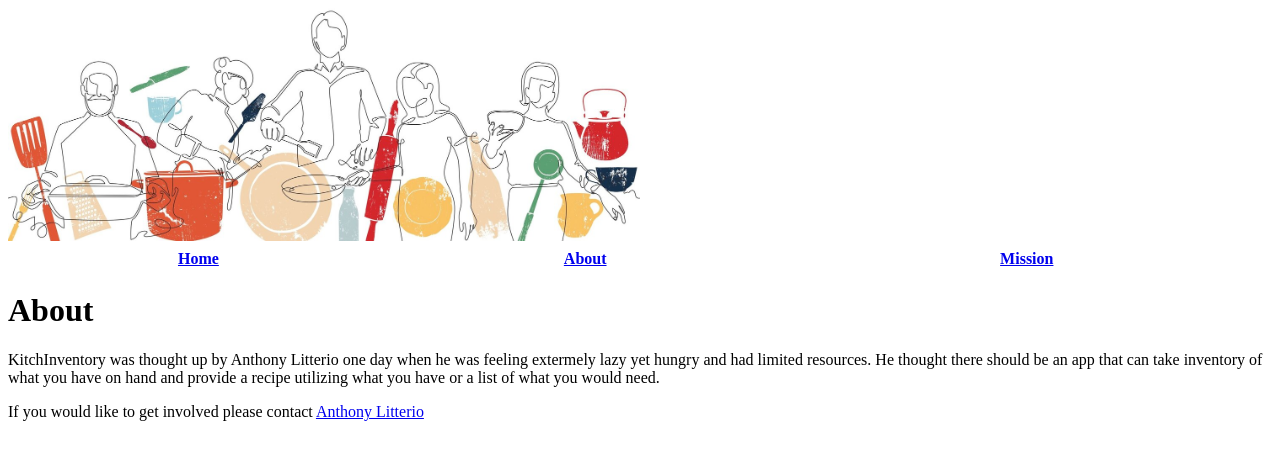
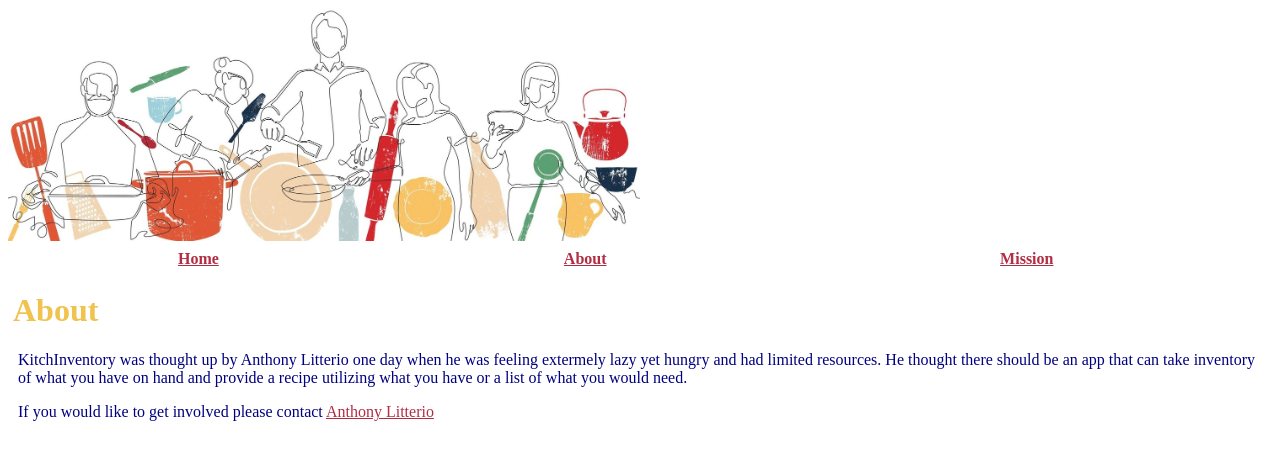
Before and after one commit to tlitterio/hw1, a plain HTML site: page about.html in a window 1280 px wide. Drawn offline with Linux system fonts and the light colour scheme.

Commit message:
Don't kill me, I was bored and added some styles

```diff
--- a/about.html
+++ b/about.html
@@ -6,6 +6,29 @@
         <meta name="viewport" content="width=device-width, initial-scale=1.0">
         <title>About</title>
     </head>
+    <style>
+        p {
+            color:navy;
+            margin-left: 10px;
+        }
+        h1,h2 {
+            color:rgb(240, 194, 78);
+            text-indent: 5px;
+        }
+        a:link {
+            color: rgb(177, 45, 67);
+        }
+        a:visited {
+            color:rgb(177, 45, 67);
+        }
+        a:hover {
+            color:rgb(218, 122, 32);
+        }
+        a:active {
+            color:red;
+        }
+    </style>
+
     <body>
         <!--Navigation-->
         <div >
```
Also changed, not shown: index.html (+22 -0 lines), mission.html (+23 -0 lines).
